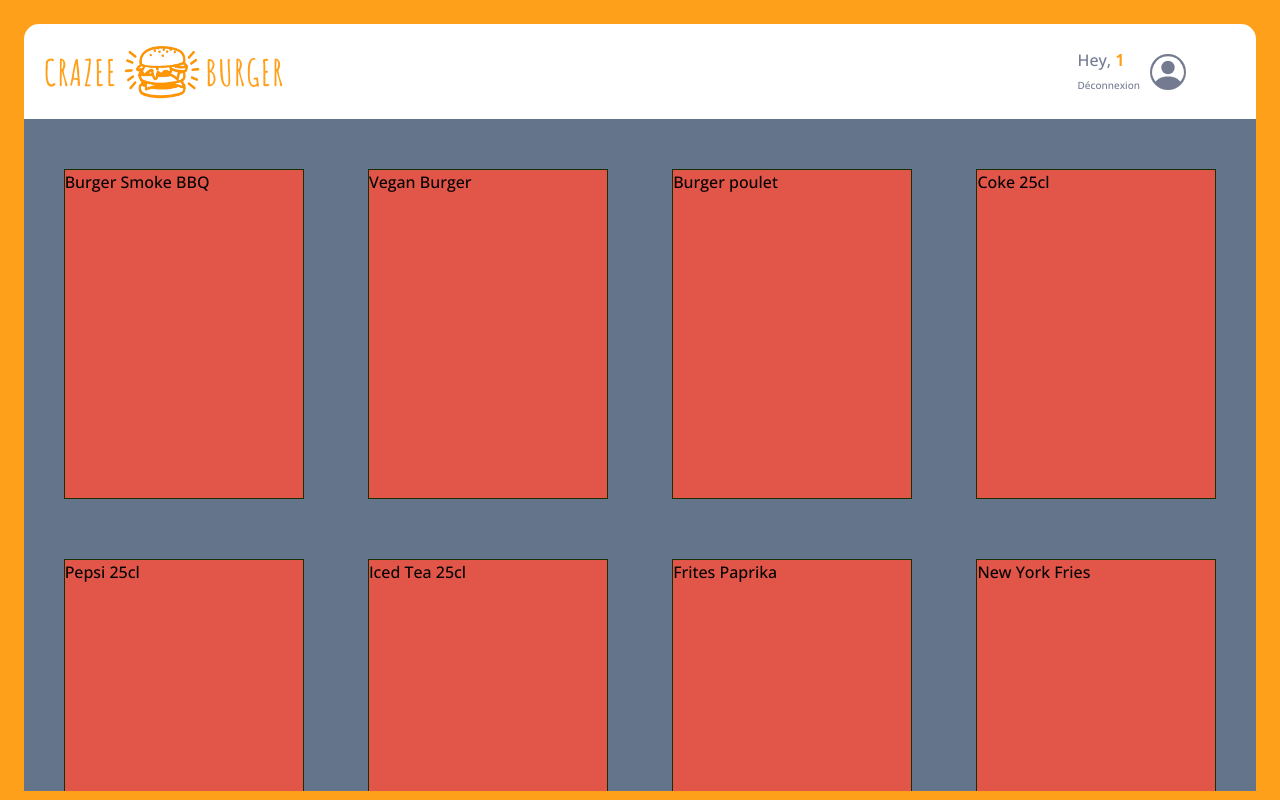
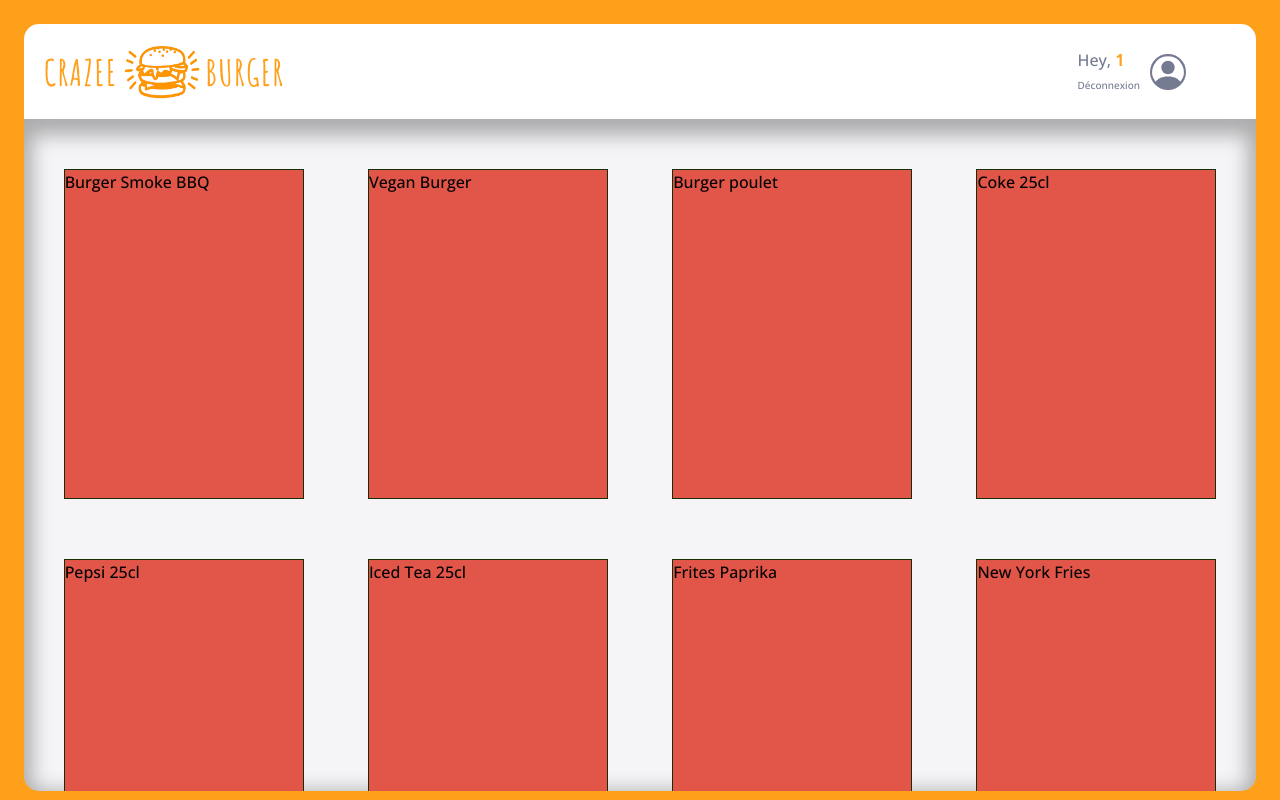
Before and after one commit to kouamherve/crazee-burger, a React (Create React App) app: page /order/1 in a window 1280 px wide. Built offline with nearby package versions, Linux system fonts and the light colour scheme.

Commit message:
🚧 F05: ORDER > Menu > Add styling

```diff
--- a/src/components/pages/order/main/Menu.js
+++ b/src/components/pages/order/main/Menu.js
@@ -5,7 +5,7 @@ export default function Menu() {
   const [menu, setMenu] = useState(fakeMenu2);
 
   return (
-    <div className=" bg-slate-500 w-full grid grid-cols-4 gap-x-[85px] gap-y-[60px] p-[50px]  justify-items-center overflow-auto">
+    <div className="w-full grid grid-cols-4 gap-x-[85px] gap-y-[60px] p-[50px] justify-items-center overflow-y-auto">
       {menu.map((product) => (
         <div className=" w-[240px] h-[330px] border border-lime-950 bg-red">{product.title}</div>
       ))}
```
